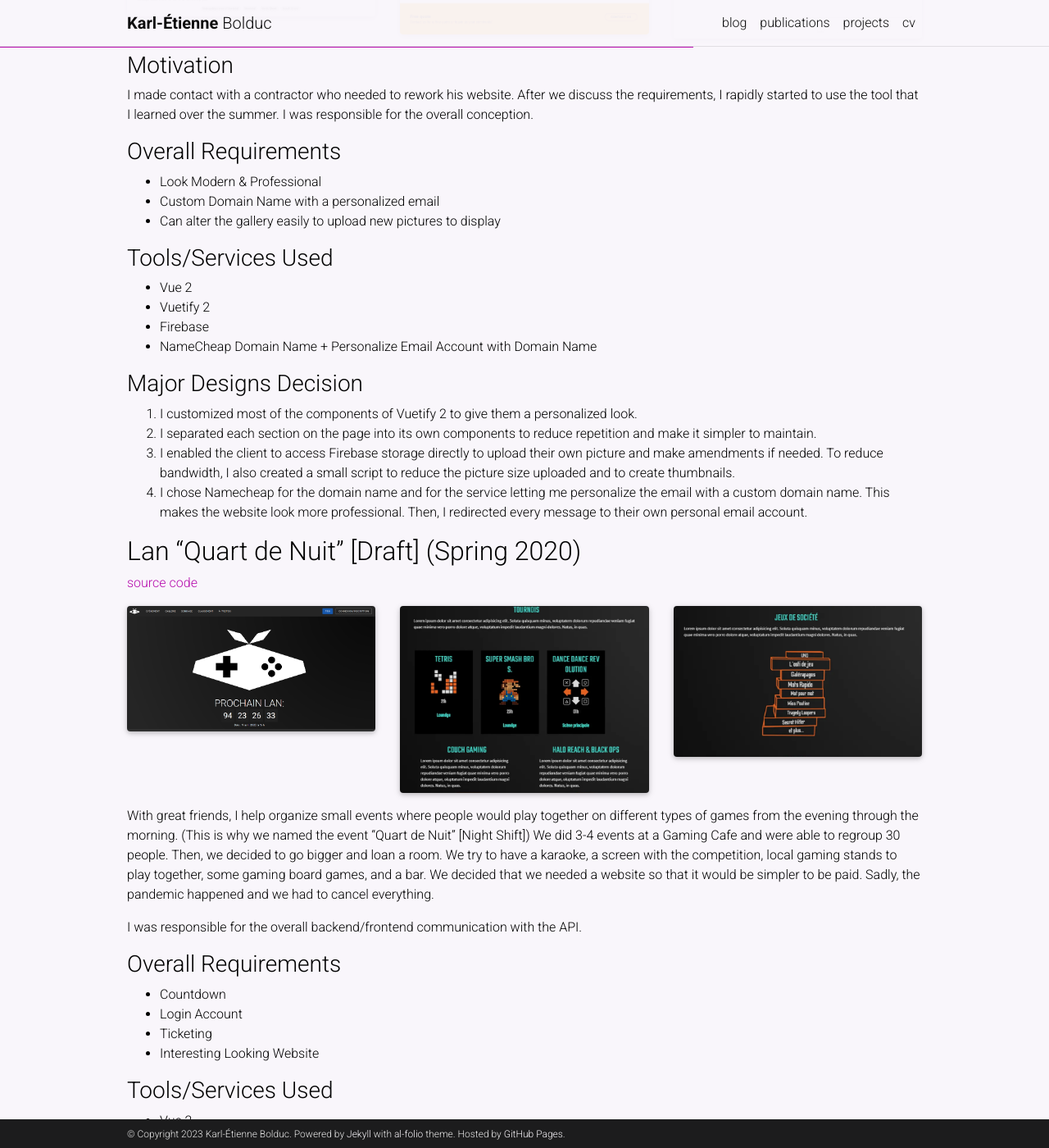
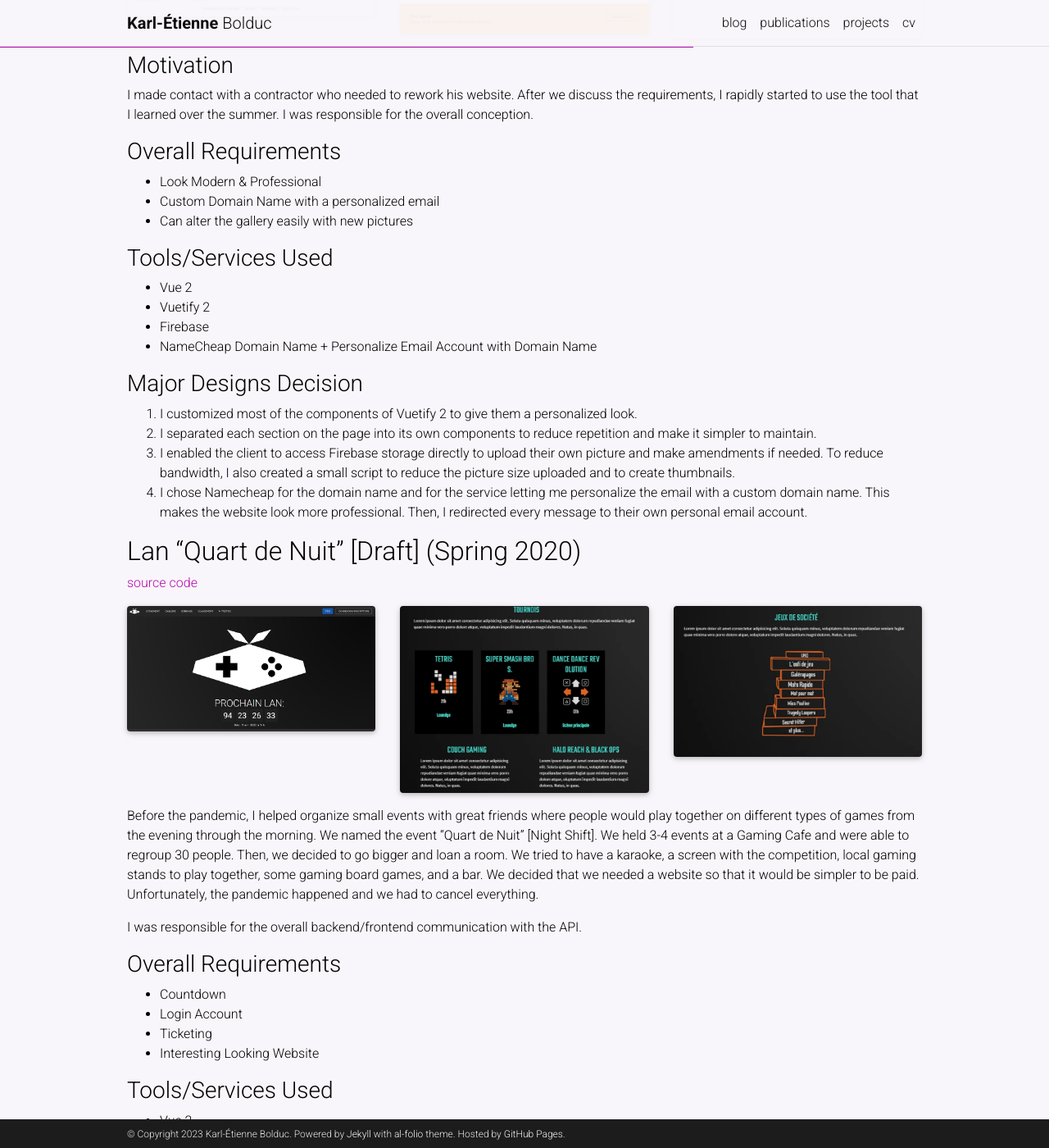
Before and after one commit to bolducke/bolducke.github.io, a Jekyll site: the page built from _projects/websites.md, in a window 1280 px wide and 1400 px high, scrolled down 612 px. Shown: the whole window at 82% size. Built offline with Jekyll 4.4.1, drawn with Linux system fonts in a browser that asks for light colours; full-size pictures stand in for the smaller copies a plugin makes; comment, search, counter and statistics services are not loaded; a style sheet for code colours, icons or effects is not loaded.

Commit message:
Update Websites Project Content

```diff
--- a/_projects/websites.md
+++ b/_projects/websites.md
@@ -32,7 +32,7 @@ I made contact with a contractor who needed to rework his website. After we disc
 ### Overall Requirements
 * Look Modern & Professional
 * Custom Domain Name with a personalized email
-* Can alter the gallery easily to upload new pictures to display
+* Can alter the gallery easily with new pictures
 
 ### Tools/Services Used
 * Vue 2
@@ -63,7 +63,7 @@ I made contact with a contractor who needed to rework his website. After we disc
     </div>
 </div>
 
-With great friends, I help organize small events where people would play together on different types of games from the evening through the morning. (This is why we named the event "Quart de Nuit" [Night Shift]) We did 3-4 events at a Gaming Cafe and were able to regroup 30 people. Then, we decided to go bigger and loan a room. We try to have a karaoke, a screen with the competition, local gaming stands to play together, some gaming board games, and a bar. We decided that we needed a website so that it would be simpler to be paid. Sadly, the pandemic happened and we had to cancel everything.
+Before the pandemic, I helped organize small events with great friends where people would play together on different types of games from the evening through the morning. We named the event “Quart de Nuit” [Night Shift]. We held 3-4 events at a Gaming Cafe and were able to regroup 30 people. Then, we decided to go bigger and loan a room. We tried to have a karaoke, a screen with the competition, local gaming stands to play together, some gaming board games, and a bar. We decided that we needed a website so that it would be simpler to be paid. Unfortunately, the pandemic happened and we had to cancel everything.
 
 I was responsible for the overall backend/frontend communication with the API.
 
```
